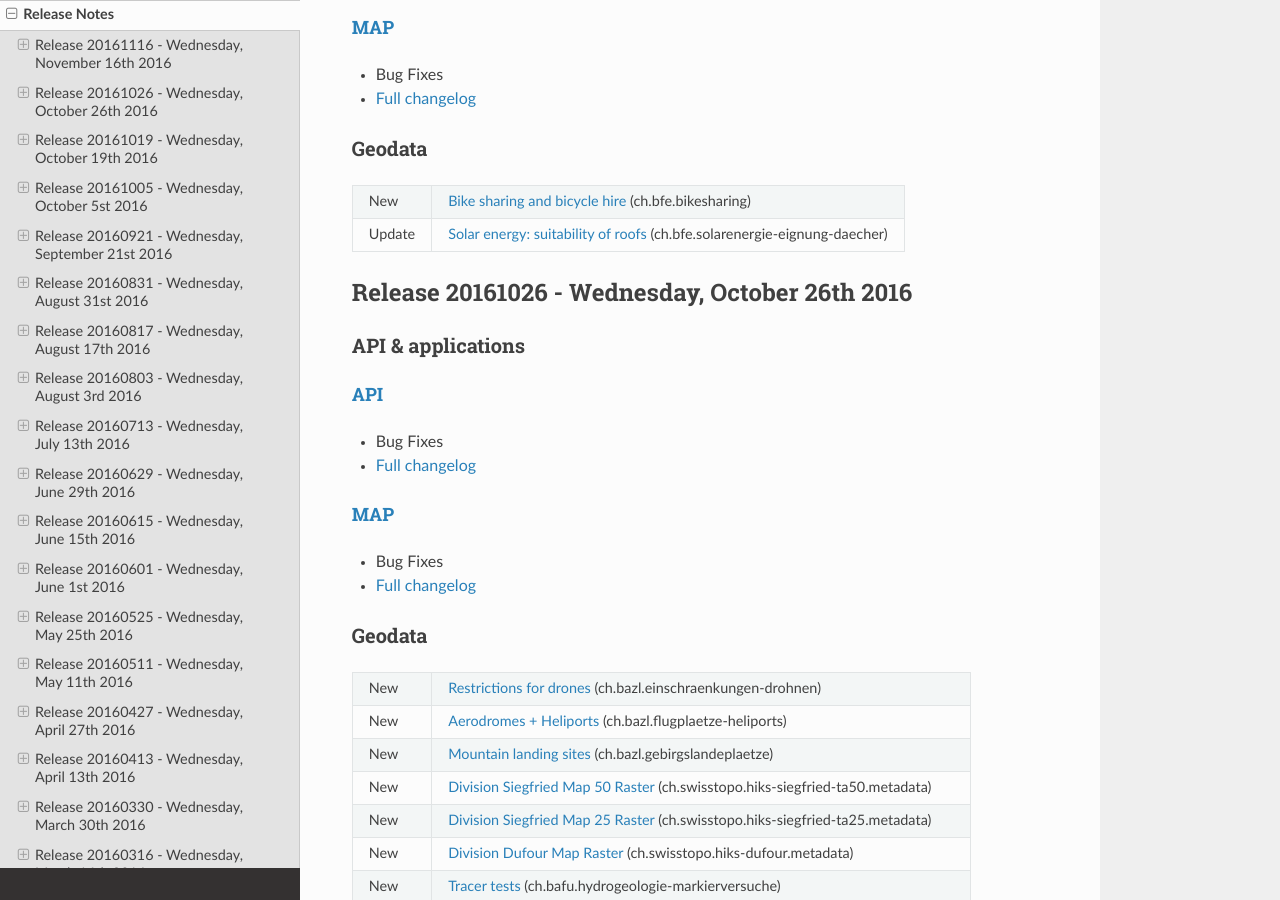
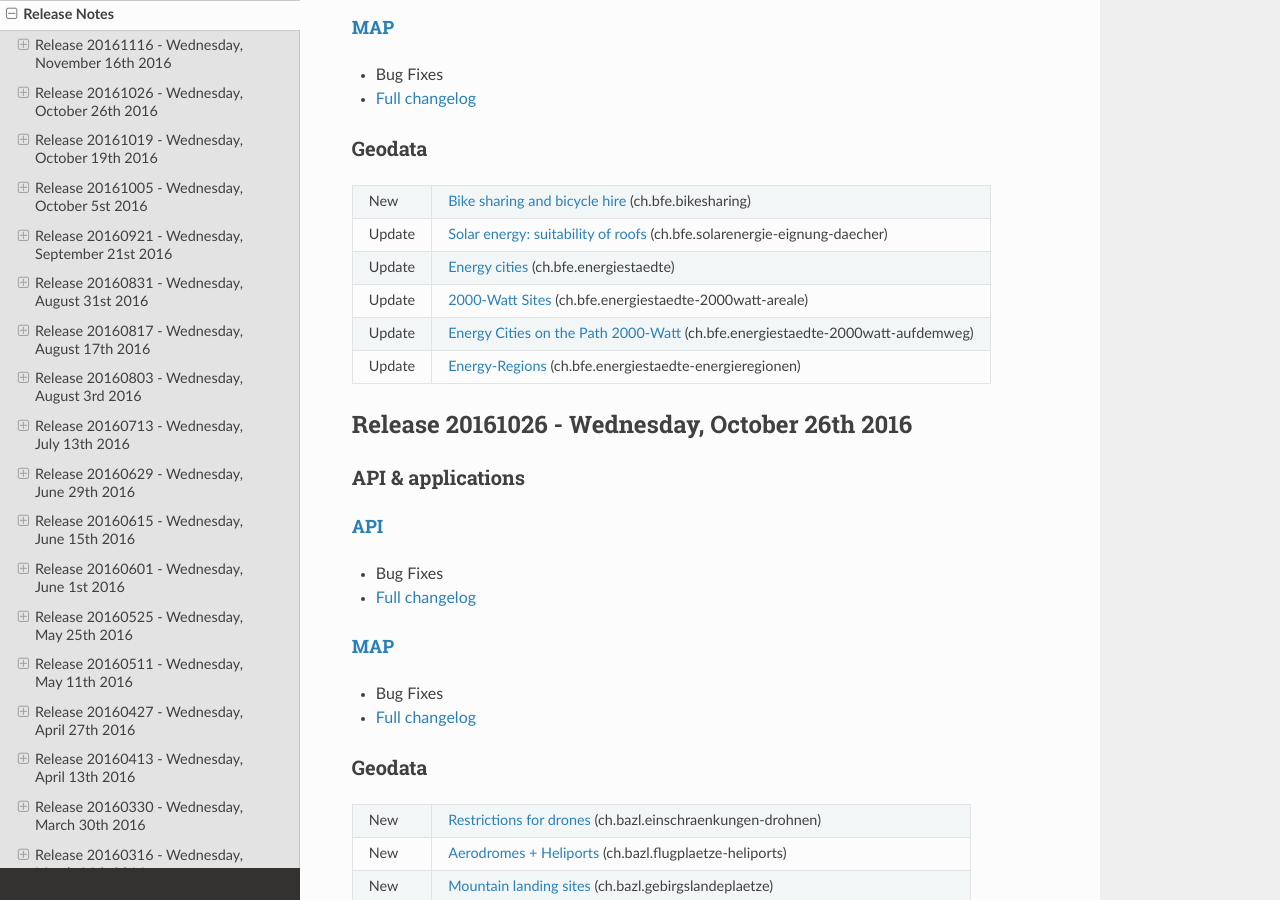
Before and after one commit to swisstopo-test/doc-chsdi3, a Sphinx documentation site: the page built from source/releasenotes/index.rst, in a window 1280 px wide and 900 px high, scrolled down 419 px. Built offline with Sphinx 7.4.7 and the Read the Docs theme 2.0.0, drawn with Linux system fonts in a browser that asks for light colours.

Commit message:
add ch.bfe.energiestaedte* layers

```diff
--- a/source/releasenotes/index.rst
+++ b/source/releasenotes/index.rst
@@ -41,6 +41,14 @@ Geodata
 | New    | `Bike sharing and bicycle hire <//map.geo.admin.ch/?layers=ch.bfe.bikesharing>`__ (ch.bfe.bikesharing)                                                      |
 +--------+-------------------------------------------------------------------------------------------------------------------------------------------------------------+
 | Update | `Solar energy: suitability of roofs <//map.geo.admin.ch/?layers=ch.bfe.solarenergie-eignung-daecher&topic=energie>`__ (ch.bfe.solarenergie-eignung-daecher) |
++--------+-------------------------------------------------------------------------------------------------------------------------------------------------------------+
+| Update | `Energy cities <//map.geo.admin.ch/?layers=ch.bfe.energiestaedte>`__ (ch.bfe.energiestaedte)                                                                |
++--------+-------------------------------------------------------------------------------------------------------------------------------------------------------------+
+| Update | `2000-Watt Sites <//map.geo.admin.ch/?layers=ch.bfe.energiestaedte-2000watt-areale>`__ (ch.bfe.energiestaedte-2000watt-areale)                              |
++--------+-------------------------------------------------------------------------------------------------------------------------------------------------------------+
+| Update | `Energy Cities on the Path 2000-Watt <//map.geo.admin.ch/?layers=ch.bfe.energiestaedte-2000watt-aufdemweg>`__ (ch.bfe.energiestaedte-2000watt-aufdemweg)    |
++--------+-------------------------------------------------------------------------------------------------------------------------------------------------------------+
+| Update | `Energy-Regions <//map.geo.admin.ch/?layers=ch.bfe.energiestaedte-energieregionen>`__ (ch.bfe.energiestaedte-energieregionen)                               |
 +--------+-------------------------------------------------------------------------------------------------------------------------------------------------------------+
 
 
```
Also changed, not shown: other parts of source/releasenotes/index.rst (+1 -1 lines).
